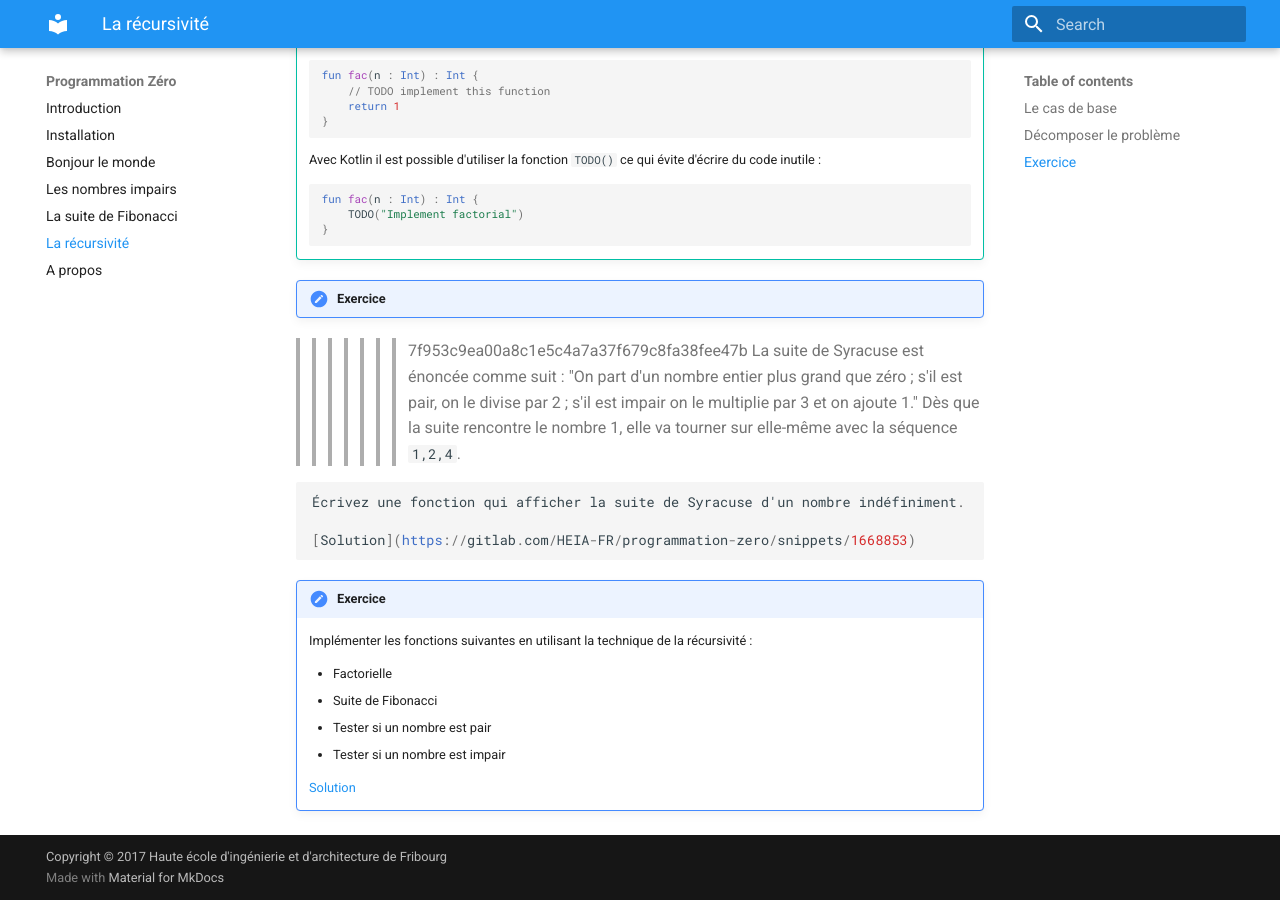
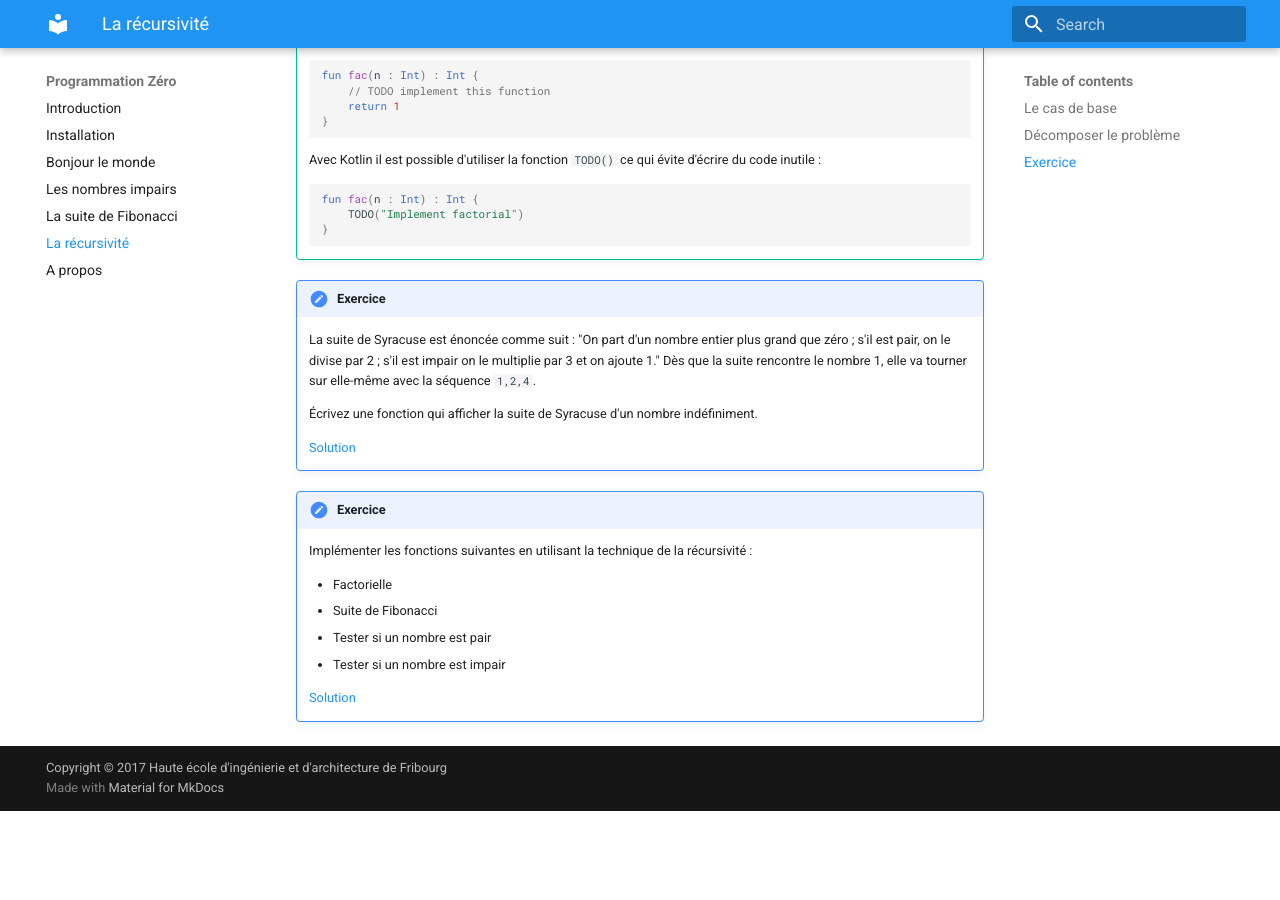
Before and after one commit to heia-fr/programmation-zero, an MkDocs documentation site: the page built from docs/recursivity.md, in a window 1280 px wide and 900 px high, scrolled down 2228 px. Built offline with MkDocs 1.6.1 and Material for MkDocs 9.7.7, drawn with Linux system fonts in a browser that asks for light colours; formulas are drawn with MathJax 3; old or Windows-style settings are respelled for this version of MkDocs; after the commit the page ends 3039 px from its top, so only the background shows below that.

Commit message:
Fix merge

````diff
--- a/docs/recursivity.md
+++ b/docs/recursivity.md
@@ -106,7 +106,6 @@ L'idée est de résoudre une partie du problème et de déléguer le reste du ca
     ```
 
 !!! note "Exercice"
->>>>>>> 7f953c9ea00a8c1e5c4a7a37f679c8fa38fee47b
     La suite de Syracuse est énoncée comme suit :
     "On part d'un nombre entier plus grand que zéro ;  s'il est pair, on le divise par
     2 ; s'il est impair on le multiplie par 3 et on ajoute 1." Dès que la suite rencontre
````
